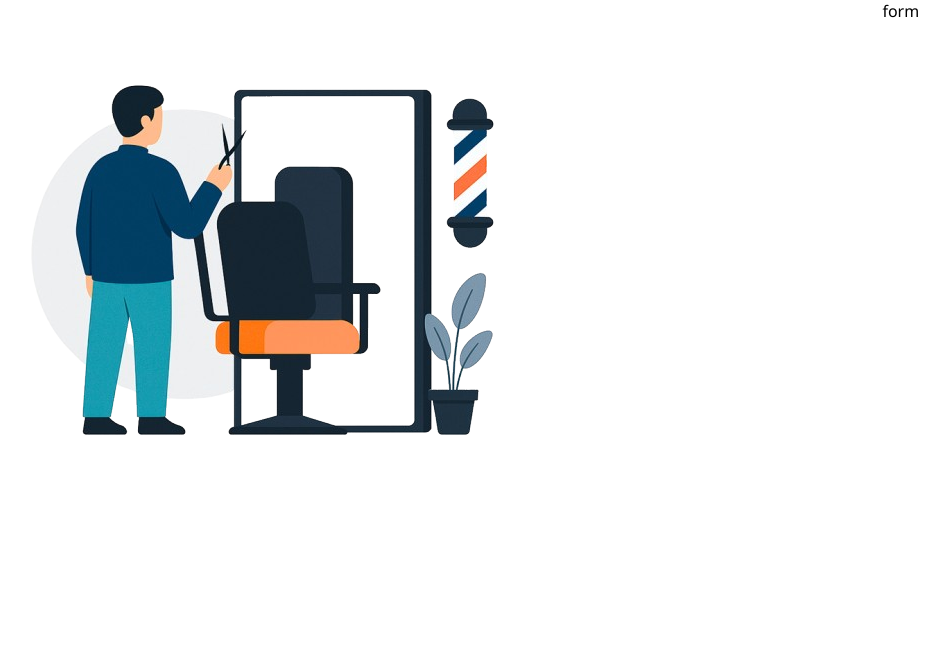
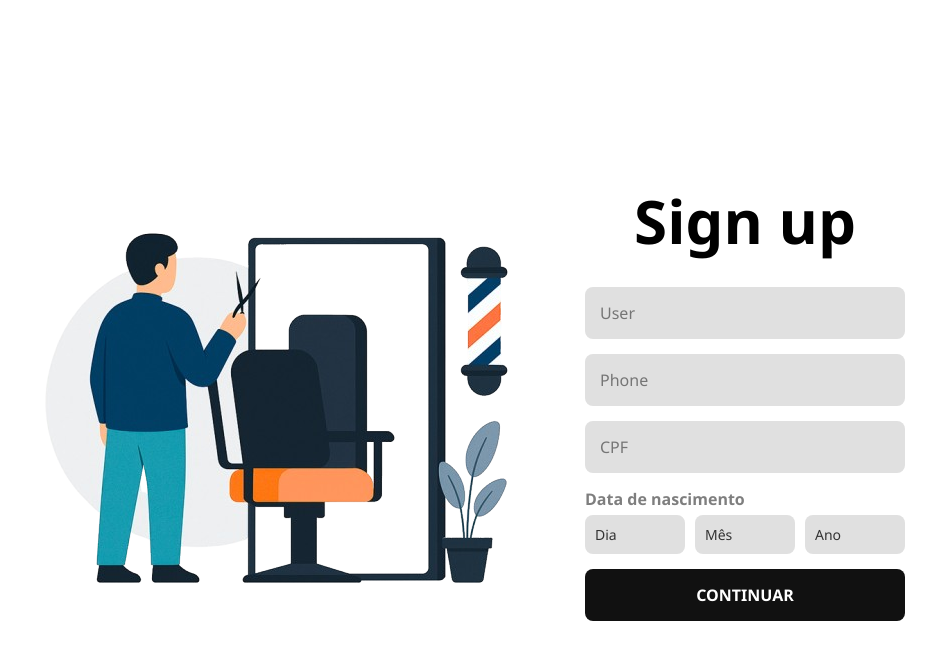
Before and after one commit to Cobarber-PI/cliente-frontend, a Vue app: page /registro in a window 1280 px wide. Shown: the top 660 px of the page, without its empty margins (175-1124 px from the left). Built offline with nearby package versions, Linux system fonts and the light colour scheme.

Commit message:
feat: terminando tela registro #4

```diff
--- a/src/components/telaRegistro.vue
+++ b/src/components/telaRegistro.vue
@@ -1,17 +1,141 @@
 <script setup>
+import { ref } from 'vue';
 
+const dia = ref('');
+const mes = ref('');
+const ano = ref('');
 </script>
+
 <template>
     <div class="conteudo">
-        <div><img src="/public/imgsRegistro/imgRegistro.png" style="width: 500px; height: 500px;"></div>
-        <div>form</div>
+        <div>
+            <img src="/imgsRegistro/imgRegistro.png" class="imagem" />
+        </div>
+
+        <div class="forms1">
+            <h1 class="titulo">Sign up</h1>
+            <input class="input-form" type="text" placeholder="User" />
+            <input class="input-form" type="text" placeholder="Phone" />
+            <input class="input-form" type="text" placeholder="CPF" />
+
+            <div class="forms2">
+                <label>Data de nascimento</label>
+                <div class="data-nasc">
+                    <select v-model="dia" required>
+                        <option value="" disabled selected>Dia</option>
+                        <option v-for="d in 31" :key="d" :value="d">{{ d }}</option>
+                    </select>
+
+                    <select v-model="mes" required>
+                        <option value="" disabled selected>Mês</option>
+                        <option v-for="(nome, i) in meses" :key="i" :value="i + 1">{{ nome }}</option>
+                    </select>
+
+                    <select v-model="ano" required>
+                        <option value="" disabled selected>Ano</option>
+                        <option v-for="y in 2025 - 1500 + 1" :key="y" :value="2025 - y + 1">{{ 2025 - y + 1 }}</option>
+                    </select>
+                </div>
+            </div>
+
+            <button class="botao">CONTINUAR</button>
+        </div>
     </div>
 </template>
 
+<script>
+const meses = [
+    "Janeiro", "Fevereiro", "Março", "Abril", "Maio", "Junho",
+    "Julho", "Agosto", "Setembro", "Outubro", "Novembro", "Dezembro"
+];
+</script>
+
 <style scoped>
-.conteudo{
+.conteudo {
     display: flex;
-    justify-content: space-around;
-    align-content: center;
+    align-items: center;
+    justify-content: center;
+    height: 100vh;
+    gap: 60px;
 }
+
+.imagem {
+    width: 500px;
+    height: 500px;
+    object-fit: contain;
+}
+
+.forms1 {
+    display: flex;
+    flex-direction: column;
+    align-items: flex-start;
+    gap: 15px;
+    width: 320px;
+}
+
+.forms1 h1 {
+    font-size: 60px;
+    margin-bottom: 10px;
+    width: 100%;
+    text-align: center;
+}
+
+.input-form {
+    width: 100%;
+    padding: 15px;
+    border: none;
+    border-radius: 8px;
+    background-color: #e0e0e0;
+    font-size: 16px;
+}
+
+.forms2 label {
+    font-weight: bold;
+    margin-bottom: 5px;
+    display: block;
+    opacity: 50%;
+}
+
+.data-nasc {
+    display: flex;
+    gap: 10px;
+}
+
+.data-nasc select {
+    appearance: none;
+    -webkit-appearance: none;
+    -moz-appearance: none;
+    padding: 10px;
+    border: none;
+    border-radius: 8px;
+    background-color: #e0e0e0;
+    font-size: 14px;
+    width: 100px;
+    color: #333;
+}
+
+.data-nasc select:nth-child(2) {
+    width: 100px;
+}
+
+.data-nasc select:nth-child(3) {
+    width: 100px;
+}
+
+.botao {
+    width: 100%;
+    padding: 15px;
+    background-color: #111;
+    color: white;
+    font-weight: bold;
+    border: none;
+    border-radius: 8px;
+    font-size: 16px;
+    cursor: pointer;
+}
+
+.botao:hover {
+    background-color: #333;
+}
+
 </style>
```
